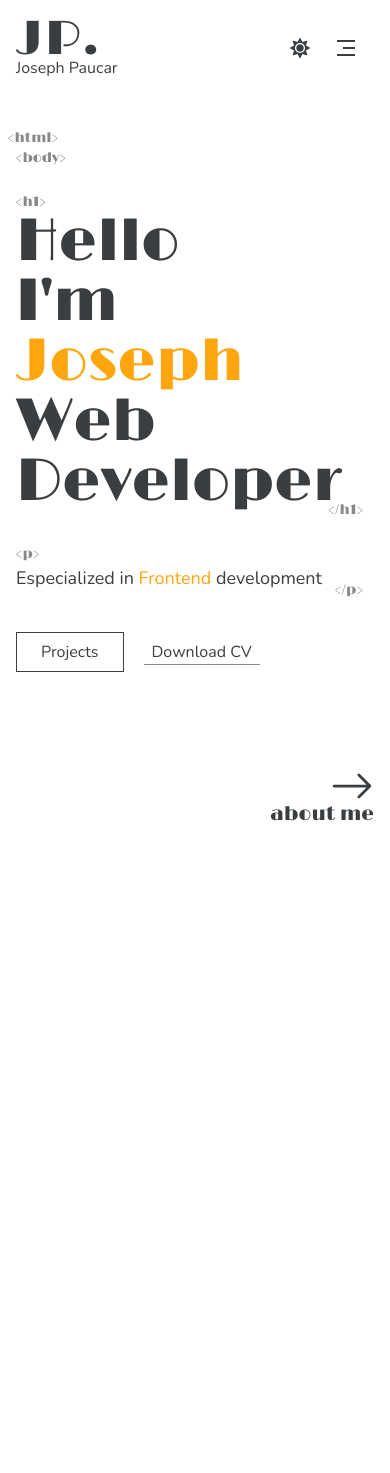
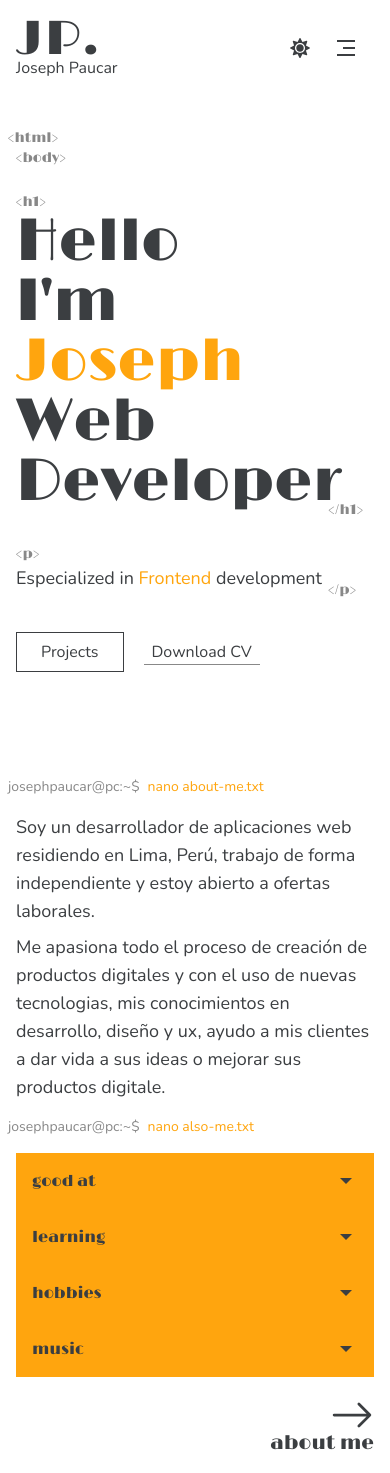
Before and after one commit to jojupacr5/portfolio, a Next.js app: page / in a window 390 px wide. Before the commit the page ends 844 px from the top, so only its background shows below. Built offline with nearby package versions, Linux system fonts and the light colour scheme.

Commit message:
Construyendo el acordion en aboutMe y desabilitando el scroll al tocar el menu mobile

```diff
--- a/src/app/globals.css
+++ b/src/app/globals.css
@@ -2,7 +2,14 @@
 @tailwind components;
 @tailwind utilities;
 
-.pt__height-cal {
+.pt__mobile-menu {
   top: 80px;
   height: calc(100vh - 80px);
 }
+
+@media only screen and (min-width: 640px) {
+  .pt__height-cal {
+    top: 80px;
+    height: calc(100vh - 80px);
+  }
+}
--- a/src/app/page.tsx
+++ b/src/app/page.tsx
@@ -1,5 +1,7 @@
-import { CustomSpan } from "@/components";
+'use client'
+import { AboutMe, CustomSpan, AlsoMe } from "@/components";
 import { titleFont } from "@/config/fonts";
+import useWindowDimensions from "@/hooks/ui/getWindowDimensions";
 import Image from "next/image";
 import Link from "next/link";
 
@@ -7,93 +9,88 @@ const logos = [
   {
     path: "/images/firebase.png",
     alt: "Firebase Logo",
-    top: "top-12",
-    right: "right-64",
+    top: "-top-8",
+    right: "right-44 md:right-64 xl:right-96",
     bottom: "",
-    width: 80,
-    height: 80,
   },
   {
     path: "/images/nextjs.png",
     alt: "NextJs Logo",
-    top: "top-48",
-    right: "right-20",
+    top: "top-4 lg:top-16",
+    right: "right-12 md:right-28 xl:right-48",
     bottom: "",
-    width: 140,
-    height: 80,
   },
   {
     path: "/images/ubuntu.png",
     alt: "Ubuntu Logo",
-    top: "top-64",
-    right: "right-4",
+    top: "top-24 lg:top-48",
+    right: "right-0 md:right-4 xl:right-8",
     bottom: "",
-    width: 100,
-    height: 100,
   },
   {
     path: "/images/react.png",
     alt: "React Logo",
     top: "",
-    right: "right-20",
+    right: "right-2 md:right-2 lg:right-20",
     bottom: "bottom-4",
-    width: 100,
-    height: 100,
   },
   {
     path: "/images/javascript.png",
     alt: "JavaScript Logo",
     top: "",
-    right: "right-56",
-    bottom: "-bottom-4",
-    width: 100,
-    height: 100,
+    right: "right-24 md:right-32 lg:right-56",
+    bottom: "-bottom-4 xl:-bottom-8",
   },
   {
     path: "/images/vue.png",
     alt: "Vue Logo",
     top: "",
-    right: "right-96",
-    bottom: "-bottom-8",
-    width: 90,
-    height: 90,
+    right: "right-48 md:right-64 lg:right-96",
+    bottom: "-bottom-8 xl:-bottom-16",
   },
 ]
 
 export default function Home() {
+  const { width } = useWindowDimensions();
+
   return (
-    <main className="md:pt__height-cal grid grid-cols-12 gap-4 md:items-center">
-      <div className="mt-12 mb-12 md:mb-0 md:-mt-10 col-start-1 col-end-12 md:col-start-2 md:col-span-11 z-0 relative">
+    <main className="grid grid-cols-12 gap-4 pt__height-cal sm:items-center">
+      <div className="my-12 z-0 relative col-start-1 col-end-12 sm:my-0 sm:-mt-10 sm:col-start-2 sm:col-span-11 ">
+
         {
           logos.map( logo => (
             <div
               key={logo.path}
-              className={`hidden md:block absolute -z-10 ${logo.top} ${logo.right} ${logo.bottom}`}>
+              className={`hidden w-16 h-16 md:w-20 md:h-20 lg:w-24 lg:h-24 xl:w-32 xl:h-32 sm:block absolute -z-10 ${logo.top} ${logo.right} ${logo.bottom}`}>
               <Image
                 src={logo.path}
                 alt={logo.alt}
-                width={logo.width}
-                height={logo.height}
+                fill
+                className="w-full h-full top-0 left-0 object-contain"
               />
             </div>
           ))
         }
+
+
         <CustomSpan text="<html>" ml="-ml-2 md:-ml-3" />
         <CustomSpan text="<body>" mb="mb-6" />
 
-        <div className="relative max-w-[800px]">
+        <div className="relative max-w-[350px] sm:max-w-[500px] md:max-w-[590px] lg:max-w-[780px]">
           <CustomSpan text="<h1>" />
-          <h1 className={`${titleFont.className} leading-none text-6xl md:text-8xl text-secondary`}>
+
+          <h1 className={`${titleFont.className} leading-none text-6xl md:text-7xl lg:text-8xl text-secondary`}>
             Hello
             <hr className="border-none mb-0 md:mb-4" />
             I&apos;m <span className="text-primary">Joseph</span>
             <hr className="border-none mb-0 md:mb-4" />
             Web Developer
           </h1>
+
           <CustomSpan text="</h1>" absolute="absolute -bottom-2 -right-5" />
+        </div>
 
-        </div>
-        <div className="relative max-w-[360px] mt-8 mb-12">
+        <div className="relative max-w-[320px] md:max-w-[355px] mt-8 mb-12">
           <CustomSpan text="<p>" />
           <p className="text-lg md:text-xl text-secondary">Especialized in <span className="text-primary">Frontend</span> development</p>
           <CustomSpan text="</p>" absolute="absolute -bottom-2 -right-5" />
@@ -108,6 +105,14 @@ export default function Home() {
           </button>
         </div>
       </div>
+      {
+        (width < 640) && (
+        <div className="mt-12 mb-24 z-0 col-start-1 col-end-13 sm:my-0 sm:-mt-10 ">
+          <AboutMe />
+          <AlsoMe />
+        </div>
+        )
+      }
     </main>
   );
 }
--- /dev/null
+++ b/src/components/about/AboutMe.tsx
@@ -0,0 +1,18 @@
+import { IoMdArrowDropdown, IoMdArrowDropup } from "react-icons/io"
+import { CustomSpan } from "../ui/pages/CustomSpan"
+import { titleFont } from "@/config/fonts"
+
+export const AboutMe = () => {
+  return (
+    <>
+      <CustomSpan text="josephpaucar@pc:~$" ml="-ml-2 md:-ml-3" variation={true} subtitle="nano about-me.txt"/>
+
+      <p className="text-secondary text-lg mt-4 mb-2">
+        Soy un desarrollador de aplicaciones web residiendo en Lima, Perú, trabajo de forma independiente y estoy abierto a ofertas laborales.
+      </p>
+      <p className="text-secondary text-lg mb-4">
+        Me apasiona todo el proceso de creación de productos digitales y con el uso de nuevas tecnologias, mis conocimientos en desarrollo, diseño y ux, ayudo a mis clientes a dar vida a sus ideas o mejorar sus productos digitale.
+      </p>
+    </>
+  )
+}
--- /dev/null
+++ b/src/components/about/AccordionItem.tsx
@@ -0,0 +1,62 @@
+'use client'
+import { titleFont } from "@/config/fonts"
+import { useState } from "react"
+import { IoMdArrowDropdown, IoMdArrowDropup } from "react-icons/io"
+
+export const AccordionItem = () => {
+  const [selected, setSelected] = useState(null);
+
+  const toggle = (i) => {
+    if( selected === i ) {
+      return setSelected(null);
+    }
+
+    setSelected(i)
+  }
+
+  const data = [
+    {
+      title: 'good at',
+      answer: 'Flowbite is an open-source library of interactive components built on top of Tailwind CSS including buttons, dropdowns, modals, navbars, and more.'
+    },
+    {
+      title: 'learning',
+      answer: 'Flowbite is an open-source library of interactive components built on top of Tailwind CSS including buttons, dropdowns, modals, navbars, and more.'
+    },
+    {
+      title: 'hobbies',
+      answer: 'Flowbite is an open-source library of interactive components built on top of Tailwind CSS including buttons, dropdowns, modals, navbars, and more.'
+    },
+    {
+      title: 'music',
+      answer: 'Flowbite is an open-source library of interactive components built on top of Tailwind CSS including buttons, dropdowns, modals, navbars, and more.'
+    }
+  ]
+
+  return (
+    <div className="mt-4">
+      {
+        data.map((item, i) => (
+          <div key={i} >
+            <button
+              onClick={() => toggle(i)}
+              className="flex items-center justify-between w-full p-4 text-secondary bg-primary  hover:bg-white-secondary gap-3"
+            >
+              <span className={`${titleFont.className} text-md`}>{ item.title }</span>
+              {
+                selected === i
+                ? <IoMdArrowDropup className="w-6 h-6" />
+                : <IoMdArrowDropdown className="w-6 h-6" />
+              }
+            </button>
+            <div className={ selected === i ? 'block' : 'hidden' }>
+              <div className="p-5 border border-t-0 border-black-secondary dark:border-gray-700 dark:bg-gray-900">
+                <p className="mb-2 text-gray-500 dark:text-gray-400">{item.answer}</p>
+              </div>
+            </div>
+          </div>
+        ))
+      }
+    </div>
+  )
+}
--- /dev/null
+++ b/src/components/about/AlsoMe.tsx
@@ -0,0 +1,14 @@
+import { titleFont } from "@/config/fonts"
+import { IoMdArrowDropdown, IoMdArrowDropup } from "react-icons/io"
+import { CustomSpan, AccordionItem } from "@/components"
+
+export const AlsoMe = () => {
+  return (
+    <>
+      <CustomSpan text="josephpaucar@pc:~$" ml="-ml-2 md:-ml-3" variation={true} subtitle="nano also-me.txt"/>
+
+      <AccordionItem />
+
+    </>
+  )
+}
--- a/src/components/ui/pages/CustomSpan.tsx
+++ b/src/components/ui/pages/CustomSpan.tsx
@@ -12,11 +12,11 @@ interface Props {
 export const CustomSpan = ({ text, ml, mb, absolute, variation, subtitle }: Props) => {
   return (
     <div className={`flex flex-col ${mb ? mb : ''} ${absolute ? absolute : ''}`}>
-      <span className={`${titleFont.className} text-sm md:text-md text-black-secondary ${ml ? ml : ''}`}>{ text }</span>
+      <span className={`${variation ? '' : titleFont.className} text-sm md:text-md text-black-secondary ${ml ? ml : ''}`}>{ text }
       {
         variation && (<span className="text-primary ml-2">{subtitle}</span>)
       }
-
+      </span>
     </div>
   )
 }
--- a/src/components/ui/top-menu/MobileMenu.tsx
+++ b/src/components/ui/top-menu/MobileMenu.tsx
@@ -14,21 +14,21 @@ export const MobileMenu = () => {
       {/* Background Glass */}
       {
         isSideMenuOpen && (
-          <div className="pt__height-cal fixed left-0 w-screen z-10 shadow-sm bg-white/70 backdrop-blur-sm" />
+          <div className="pt__mobile-menu fixed left-0 w-screen z-10 shadow-sm bg-white/70 backdrop-blur-sm" />
         )
       }
 
       <nav
         className={
           clsx(
-            "pt__height-cal fixed p-5 right-0 w-screen bg-transparent z-20 transform transition-all duration-300",
+            "pt__mobile-menu fixed p-5 right-0 w-screen bg-transparent z-20 transform transition-all duration-300",
             {
               "translate-x-full": !isSideMenuOpen
             }
           )
         }
       >
-        <div className="pt__height-cal flex flex-col w-full items-center justify-center">
+        <div className="pt__mobile-menu flex flex-col w-full items-center justify-center">
           <Link
             className="py-2 px-3 text-lg mb-4 transition-all hover:text-primary uppercase font-bold"
             href="/about"
--- /dev/null
+++ b/src/hooks/index.ts
@@ -0,0 +1 @@
+export * from "./ui/getWindowDimensions";
--- /dev/null
+++ b/src/hooks/ui/getWindowDimensions.ts
@@ -0,0 +1,26 @@
+import { useState, useEffect } from "react";
+
+function getWindowDimensions() {
+  const { innerWidth: width, innerHeight: height } = window;
+  return {
+    width,
+    height,
+  };
+}
+
+export default function useWindowDimensions() {
+  const [windowDimensions, setWindowDimensions] = useState(
+    getWindowDimensions()
+  );
+
+  useEffect(() => {
+    function handleResize() {
+      setWindowDimensions(getWindowDimensions());
+    }
+
+    window.addEventListener("resize", handleResize);
+    return () => window.removeEventListener("resize", handleResize);
+  }, []);
+
+  return windowDimensions;
+}
--- a/tailwind.config.ts
+++ b/tailwind.config.ts
@@ -1,4 +1,6 @@
 import type { Config } from "tailwindcss";
+
+const defaultTheme = require("tailwindcss/defaultTheme");
 
 const config: Config = {
   content: [
@@ -7,6 +9,10 @@ const config: Config = {
     "./src/app/**/*.{js,ts,jsx,tsx,mdx}",
   ],
   theme: {
+    screens: {
+      xs: "475px",
+      ...defaultTheme.screens,
+    },
     extend: {
       backgroundImage: {
         "gradient-radial": "radial-gradient(var(--tw-gradient-stops))",
```
Also changed, not shown: src/components/index.ts (+8 -3 lines), src/components/ui/top-menu/Navbar.tsx (+12 -2 lines).
